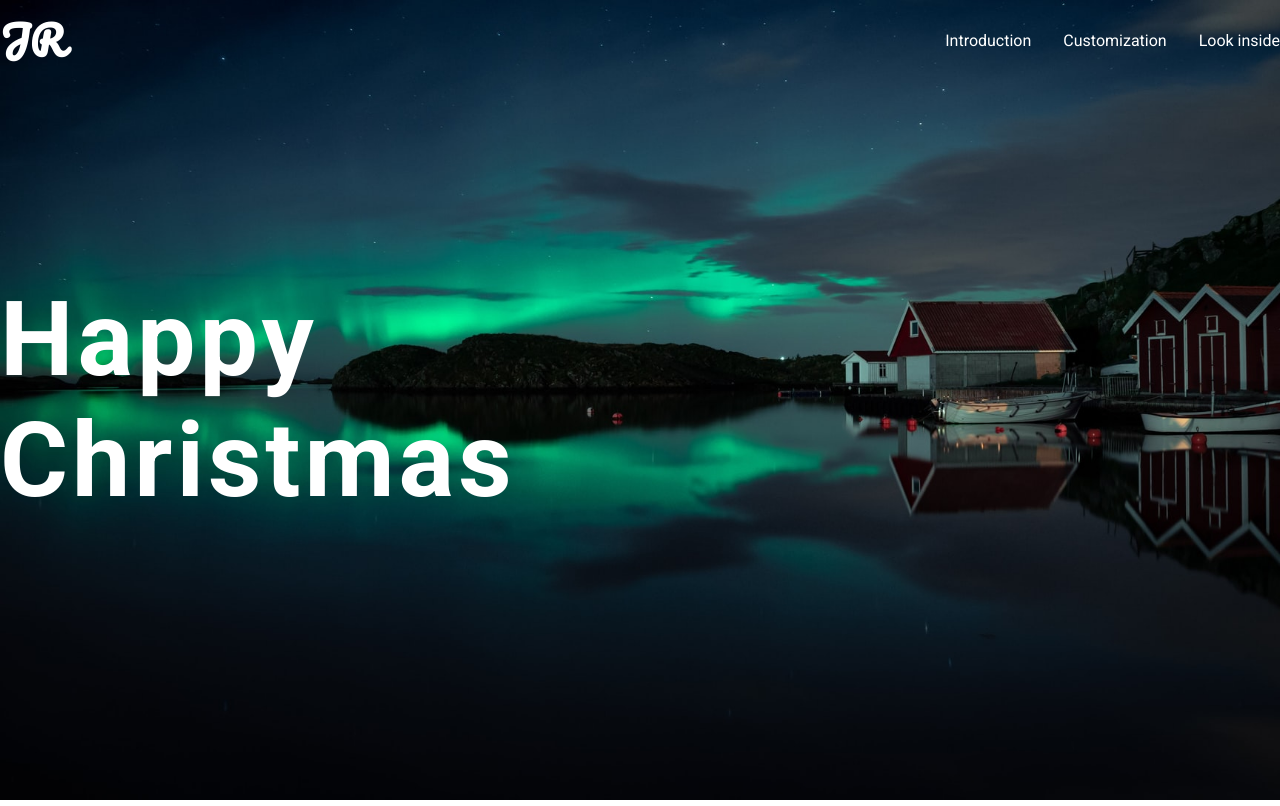
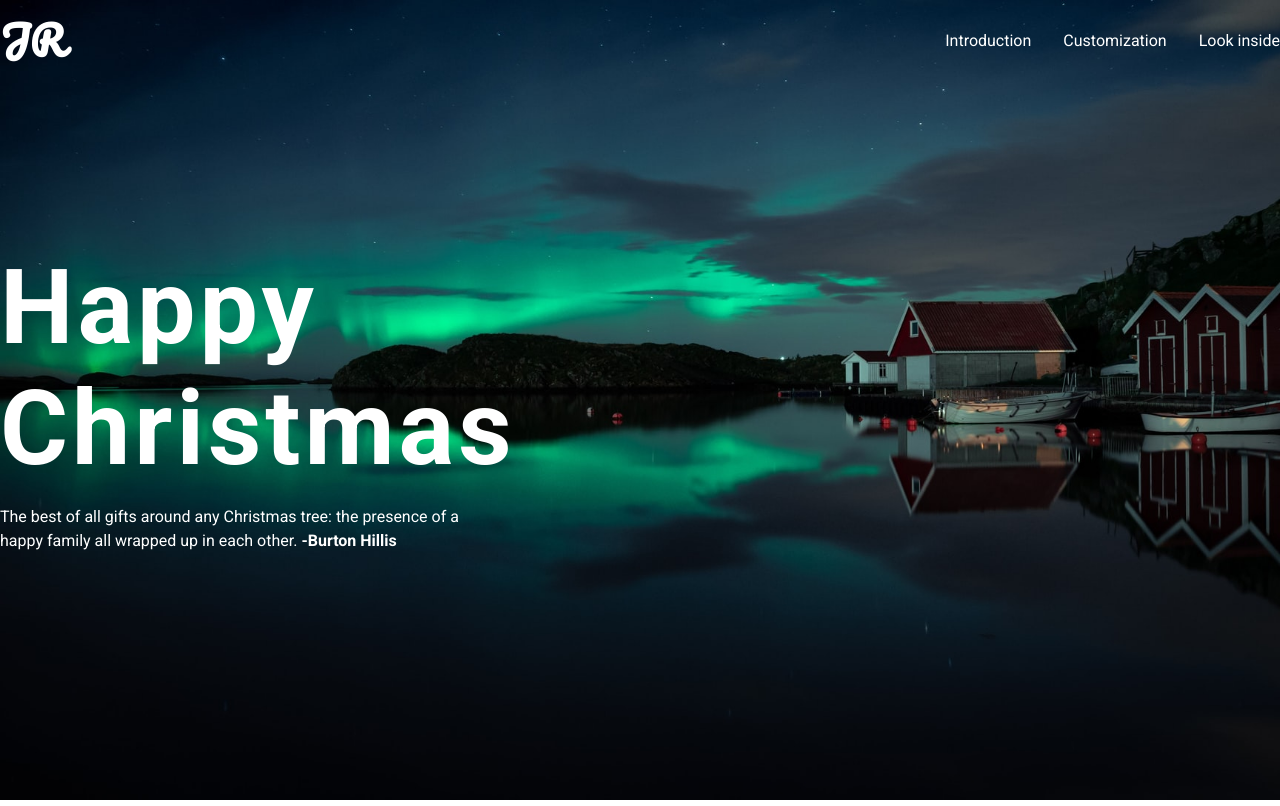
Before and after one commit to jjunior96/christmas-website, a Next.js app: page / in a window 1280 px wide. Built offline with nearby package versions, Linux system fonts and the light colour scheme.

Commit message:
chore: add description section

```diff
--- a/src/templates/Home/index.tsx
+++ b/src/templates/Home/index.tsx
@@ -9,10 +9,20 @@ const Home = () => {
       <S.ImageContainer>
         <img src="/img/bg.jpeg" alt="" />
       </S.ImageContainer>
+
       <S.Container>
         <Header />
+
         <S.Content>
-          <Heading size="large">Happy Christmas</Heading>
+          <S.InfoContainer>
+            <Heading size="large">Happy Christmas</Heading>
+
+            <S.Description>
+              The best of all gifts around any Christmas tree: the presence of a
+              happy family all wrapped up in each other.{' '}
+              <span>-Burton Hillis</span>
+            </S.Description>
+          </S.InfoContainer>
         </S.Content>
       </S.Container>
     </>
```
